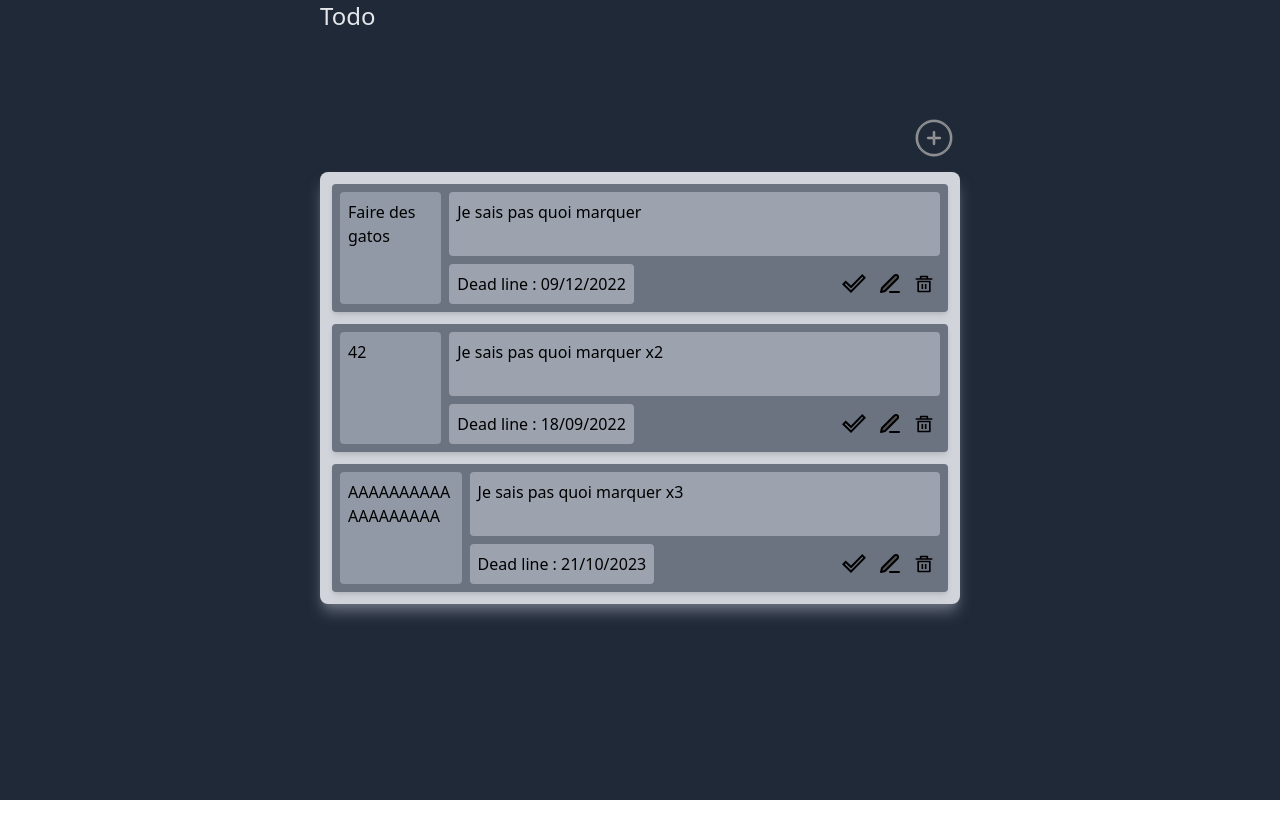
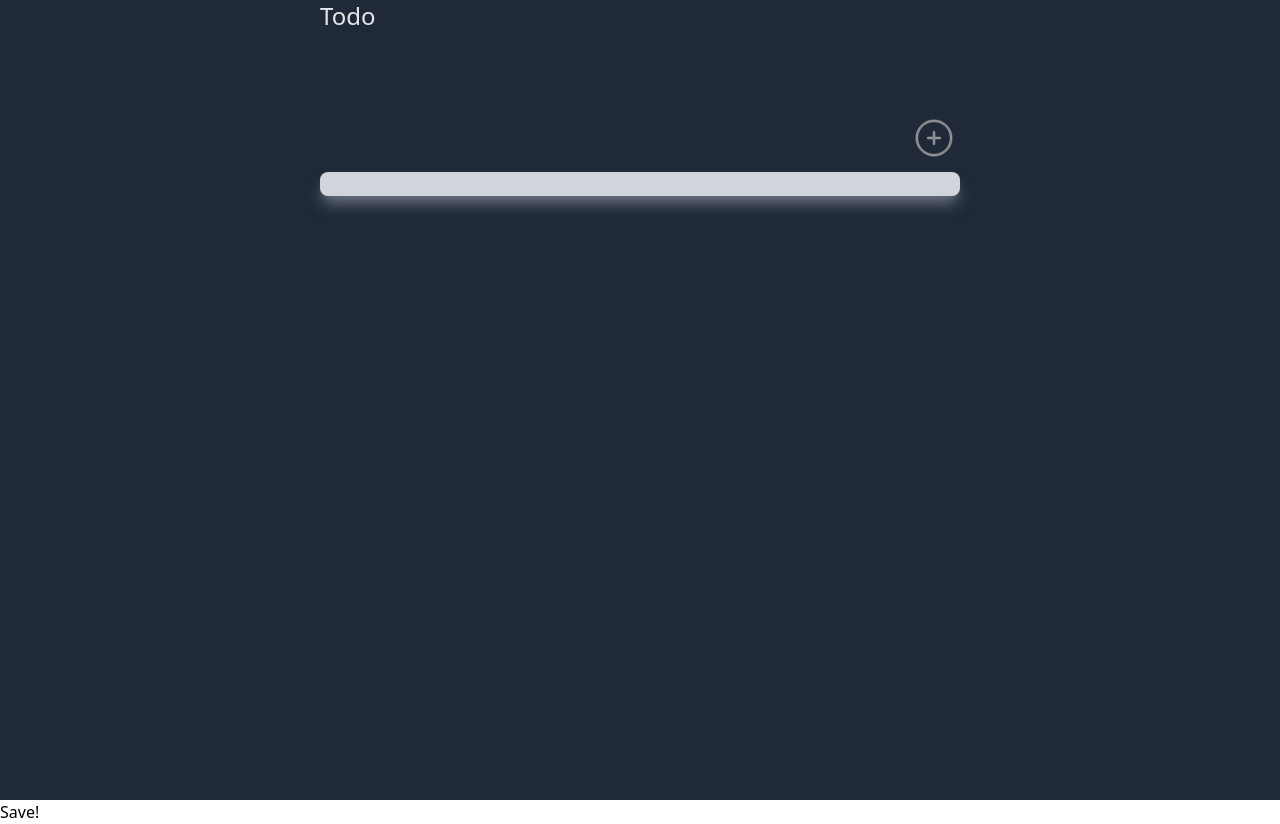
Before and after one commit to Fadgiras/react-ts-todolist, a React (Create React App) app: page / in a window 1280 px wide. Before the commit the page ends 800 px from the top, so only its background shows below. Built offline with nearby package versions, Linux system fonts and the light colour scheme.

Commit message:
First draft of the Storage Service
The date picker is still to debug but welp....

```diff
--- a/src/components/TaskEdit.tsx
+++ b/src/components/TaskEdit.tsx
@@ -17,6 +17,18 @@ export default class TaskEdit extends Component<TaskProps, any>{
             date: this.props.task.getDate()
         };
       }
+
+    componentDidMount() {
+    // Runs after the first render() lifecycle
+        console.log("Did mount called " + this.props.task.getDate());
+        this.setState({date : this.props.task.getDate()})
+        this.forceUpdate()
+    }
+
+    componentDidUpdate(prevProps: Readonly<TaskProps>, prevState: Readonly<any>, snapshot?: any): void {
+        console.log("Update !")
+    }
+
 
     handleDateChange = (Event: { target: any; }) =>{
         this.setState({date : Event.target.value})
--- a/src/components/TaskLine.tsx
+++ b/src/components/TaskLine.tsx
@@ -23,12 +23,13 @@ export default class TaskLine extends Component<TaskProps,EditState>{
         this.props.setCurrentTask(task)
         this.props.editModeFn(true)
         this.props.toggleEdit()
+        this.forceUpdate()
     }
 
     render() {
-        return <div className='bg-gray-500 rounded pr-2 shadow-md  '>
+        return <div id={this.props.task.getId().toString()} className='bg-gray-500 rounded pr-2 shadow-md  '>
                     <div className="flex flex-row">
-                        <p className='m-2 p-2 bg-gray-400 bg-opacity-80 w-1/5 rounded align-middle break-words'>
+                        <p className='m-2 p-2 bg-gray-400 bg-opacity-80 w-1/5 rounded align-middle break-all'>
                             {this.props.task.getName()}
                         </p>
                         <div className="w-full flex flex-col">
--- a/src/components/Todolist.tsx
+++ b/src/components/Todolist.tsx
@@ -4,19 +4,13 @@ import TaskDeleteConfirm from "./TaskDeleteConfirm";
 import TaskEdit from "./TaskEdit";
 import TaskLine from "./TaskLine";
 import TaskList from "./TaskList";
+import StorageService from "../services/storageService";
 import moment from "moment";
 
-// Need to get data from localstorage : maybe json
-    // Here are dummy tasks
-    var task1 = new Task(1,"Faire des gatos","cat1","2022-12-09","Je sais pas quoi marquer");
-    var task2 = new Task(2,"42","cat1","2022-09-18","Je sais pas quoi marquer x2");
-    var task3 = new Task(3,"AAAAAAAAAAAAAAAAAAA","cat2","2023-10-21","Je sais pas quoi marquer x3");
-    var tasks: Task[] = [task1, task2, task3];
 
 moment.locale("fr")
 let date = new Date()
 const defaultTask = new Task(0, "Task title", "category", moment(date.toLocaleDateString(), "DD-MM-YYYY").format("YYYY-MM-DD"), "Task Description")
-
 
 interface EditState{
     isOpenEdit : boolean,
@@ -52,7 +46,14 @@ export default class Todolist extends Component<any, EditState>{
         this.setState({isOpenDelete : !this.state.isOpenDelete})
     }
 
-    taskList = tasks.map((task) => (<TaskLine task={task} toggleEdit = {this.toggleEdit.bind(this)} toggleDelete={this.toggleDelete.bind(this)} setCurrentTask={this.setCurrentTask.bind(this)} editModeFn={this.setMode.bind(this)}/>));
+    //NB : instanciate a new obj to acces a task
+    tasks = new StorageService().getTasks()
+
+    taskList = this.tasks.map((task) => (<TaskLine task={task} toggleEdit = {this.toggleEdit.bind(this)} toggleDelete={this.toggleDelete.bind(this)} setCurrentTask={this.setCurrentTask.bind(this)} editModeFn={this.setMode.bind(this)}/>));
+
+    saveData = () =>{
+        this.tasks.map((task)=>(localStorage.setItem(task.getId().toString(), JSON.stringify(task))));
+    };
 
 
 
@@ -63,6 +64,10 @@ export default class Todolist extends Component<any, EditState>{
                     </TaskList>
                     <TaskEdit task={this.state.currentTask} isOpen={this.state.isOpenEdit} toggleFn = {this.toggleEdit.bind(this)} EditMode={this.state.editMode}/>
                     <TaskDeleteConfirm task={this.state.currentTask} isOpen={this.state.isOpenDelete} toggleFn = {this.toggleDelete.bind(this)}/>
+                    <div>
+                        <button onClick={this.saveData}>Save!</button>
+                        <p>{this.tasks.toString()}</p>
+                    </div>
                 </div>
     }
 }
--- /dev/null
+++ b/src/services/StorageService.tsx
@@ -0,0 +1,23 @@
+import React from "react";
+import Task from "../models/Task";
+
+export default class StorageService {
+    private taskFinder(task : string|null){
+        return task ? task : ""
+    }
+
+    private getTask(key : string){
+        return JSON.parse(this.taskFinder(localStorage.getItem(key)))
+    }
+
+    private keys = Object.keys(localStorage)
+
+    private tasks : Task[] = this.keys.map((key : any) => (
+        new Task(key, this.getTask(key).name, this.getTask(key).cat, this.getTask(key).date, this.getTask(key).desc)
+
+        ))
+
+    public getTasks(){
+        return this.tasks
+    }
+}
```
Lines whose indentation alone changed are shown as unchanged.
